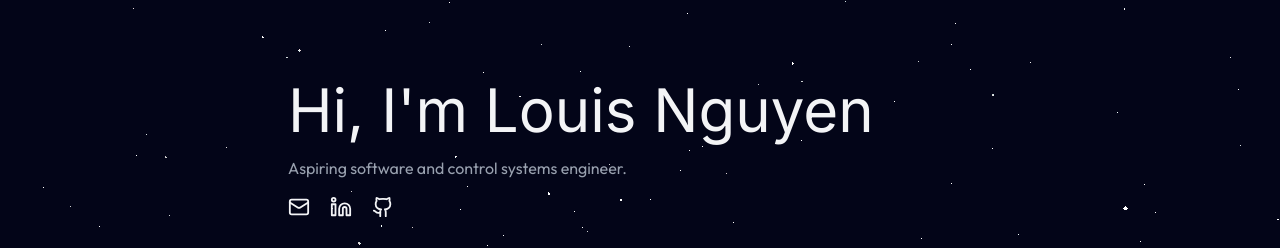
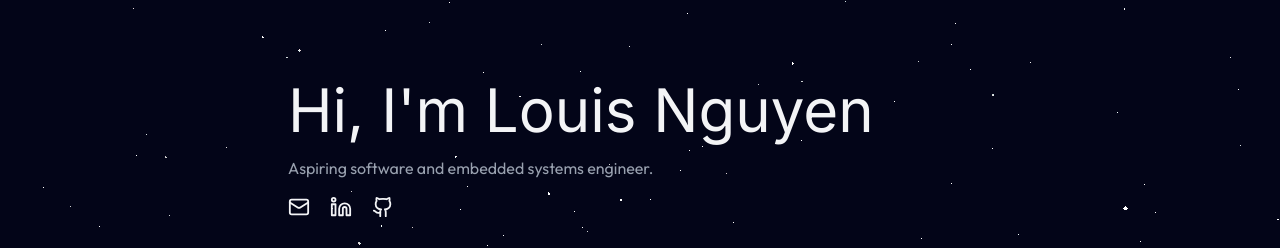
Before and after one commit to louisnguyenn/Louis-Personal-Portfolio, a React (Vite) app: page / in a window 1280 px wide. Shown: the top 248 px of the page. Built offline with nearby package versions, Linux system fonts and the light colour scheme.

Commit message:
rename home to hero

```diff
--- a/src/App.jsx
+++ b/src/App.jsx
@@ -8,7 +8,7 @@ import { About } from './components/sections/About';
 import { Contact } from './components/sections/Contact';
 import { Experience } from './components/sections/Experience';
 import { Footer } from './components/sections/Footer';
-import { Home } from './components/sections/Home';
+import { Hero } from './components/sections/Hero';
 import { Projects } from './components/sections/Projects';
 import './index.css';
 
@@ -52,7 +52,7 @@ function App() {
           {/* <Navbar menuOpen={menuOpen} setMenuOpen={setMenuOpen} />{" "} */}
           {/* <MobileMenu menuOpen={menuOpen} setMenuOpen={setMenuOpen} />{" "} */}
           {/* calling mobile navbar component */}
-          <Home />
+          <Hero />
           <Contact />
           <About />
           <Experience />
--- a/src/components/sections/Home.jsx
+++ b/src/components/sections/Hero.jsx
@@ -1,7 +1,7 @@
 import { useEffect, useState } from 'react';
 import AnimateContent from '../animations/AnimateContent';
 
-export const Home = () => {
+export const Hero = () => {
   const [text, setText] = useState('');
   const fullText = 'Louis Nguyen';
   const typingSpeed = 150;
@@ -40,7 +40,7 @@ export const Home = () => {
             delay={0.3}
           >
             <p className="text-gray-400">
-              Aspiring software and control systems engineer.
+              Aspiring software and embedded systems engineer.
             </p>
           </AnimateContent>
         </div>
```
